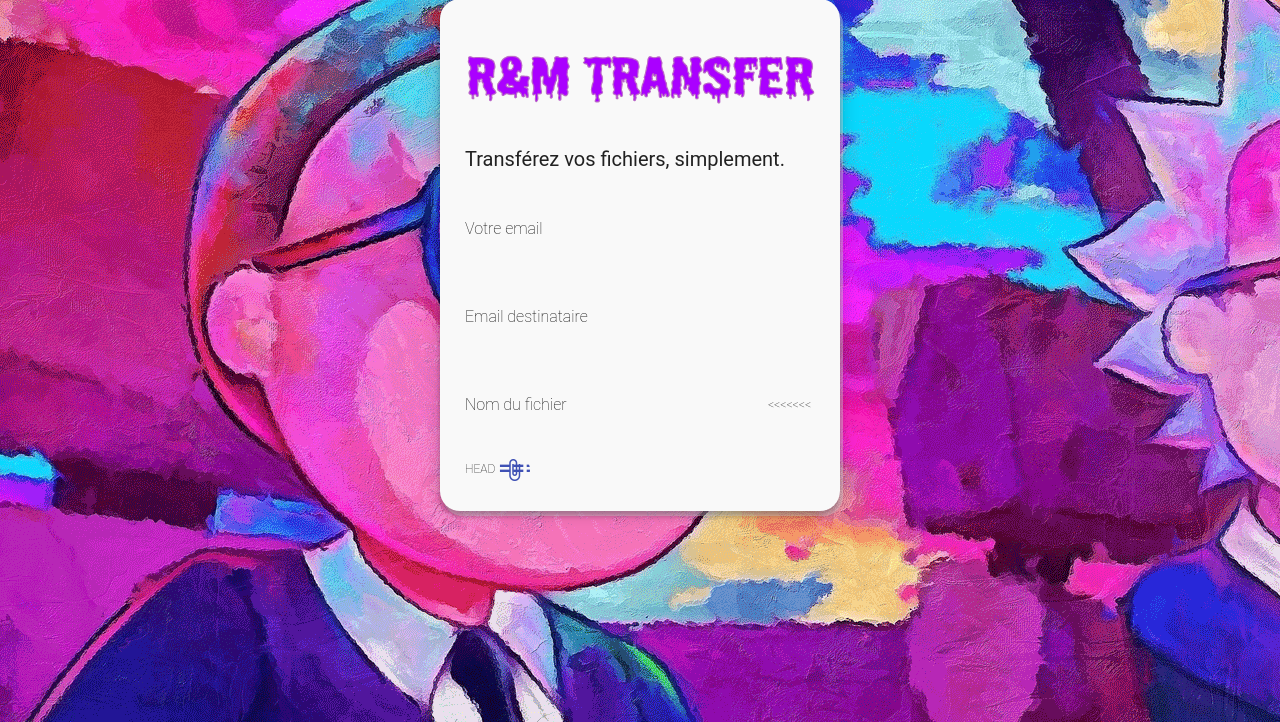
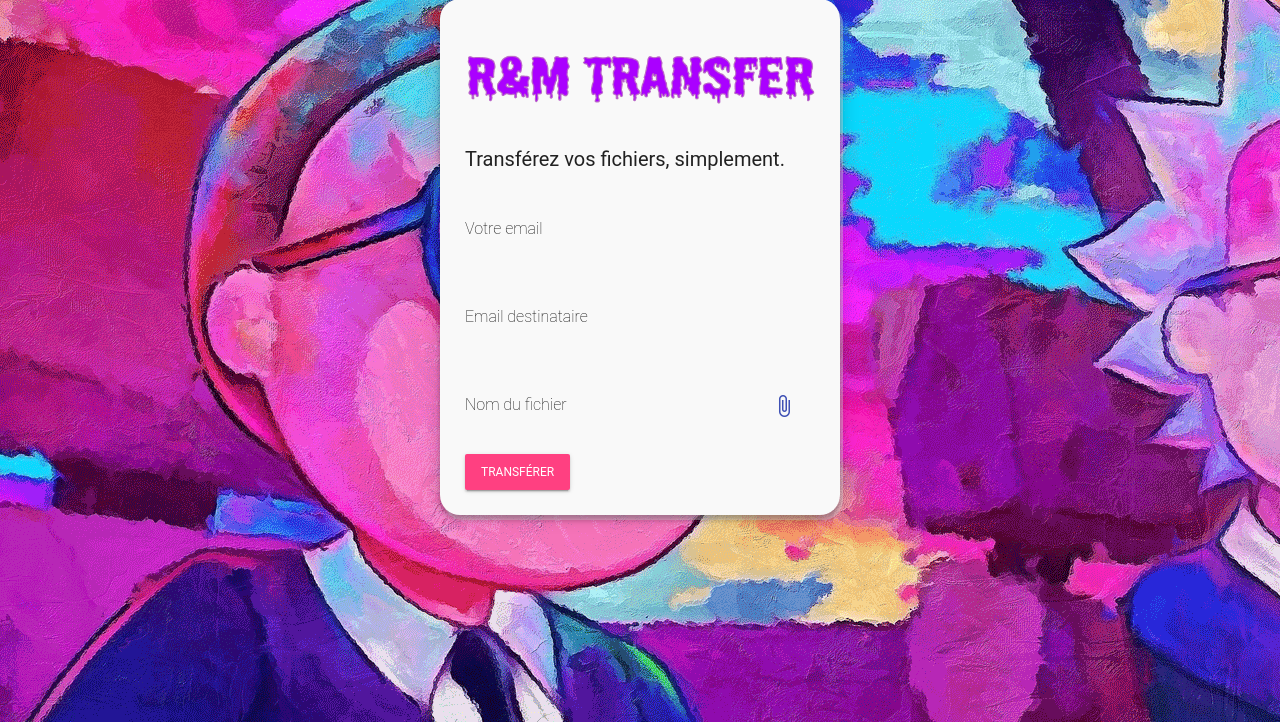
Before and after one commit to kvnbrnrd/WeTransfer, a PHP site: the page made by index.php in a window 1280 px wide. Shown: the part 151-873 px from the top of the page. Run offline with PHP 8.4, Linux system fonts and the light colour scheme.

Commit message:
conflit merge resolve

```diff
--- a/Views/homeView.php
+++ b/Views/homeView.php
@@ -52,17 +52,9 @@
             </div>
 
                 <!-- Le bouton permettant de linker le fichier -->
-<<<<<<< HEAD
             <div class="mdl-button mdl-button--primary mdl-button--icon mdl-button--file">
                 <i class="material-icons">attach_file</i>
                 <input type="file" name="fichier_upload[]" multiple="multiple">
-=======
-
-            <div class="mdl-button mdl-button--primary mdl-button--icon mdl-button--file ">
-
-                <i class="material-icons">attach_file</i>
-                <input type="file" name="fichier_upload">
->>>>>>> 6cf946d685589cbd56937033d16f28605ecd43df
             </div>
 
 
```
